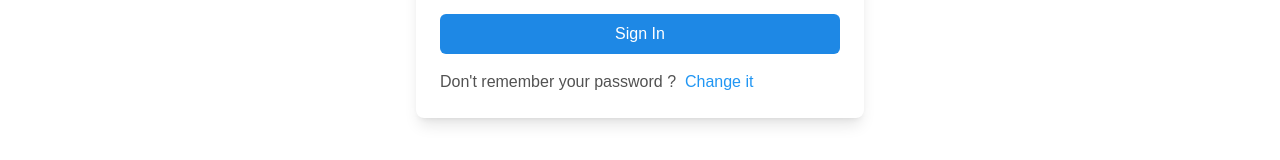
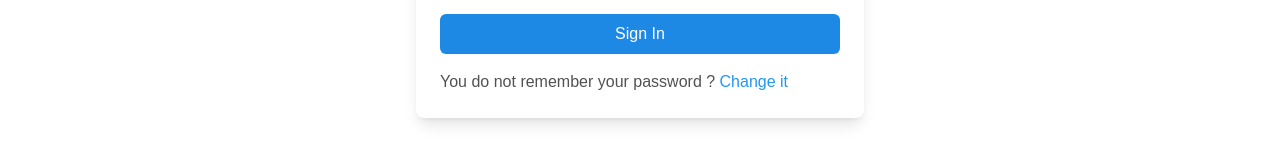
Before and after one commit to JuanitaAK/ai-story, a Next.js app in the folder frontend/: page /login in a window 1280 px wide. Shown: the part 344-504 px from the top of the page. Built offline with nearby package versions, Linux system fonts and the light colour scheme.

Commit message:
chore:  correcting slint error

```diff
--- a/frontend/src/components/organismes/LoginForm.tsx
+++ b/frontend/src/components/organismes/LoginForm.tsx
@@ -128,7 +128,7 @@ export const LoginForm = (): JSX.Element => {
       </form>
 
       <p className=" text-neutral-600 mt-4">
-        Don't remember your password ? &nbsp;
+        You do not remember your password ? {" "}
         <Link href="/forgot-password" className=" hover:font-semibold text-nav-font">
           Change it
         </Link>
```
